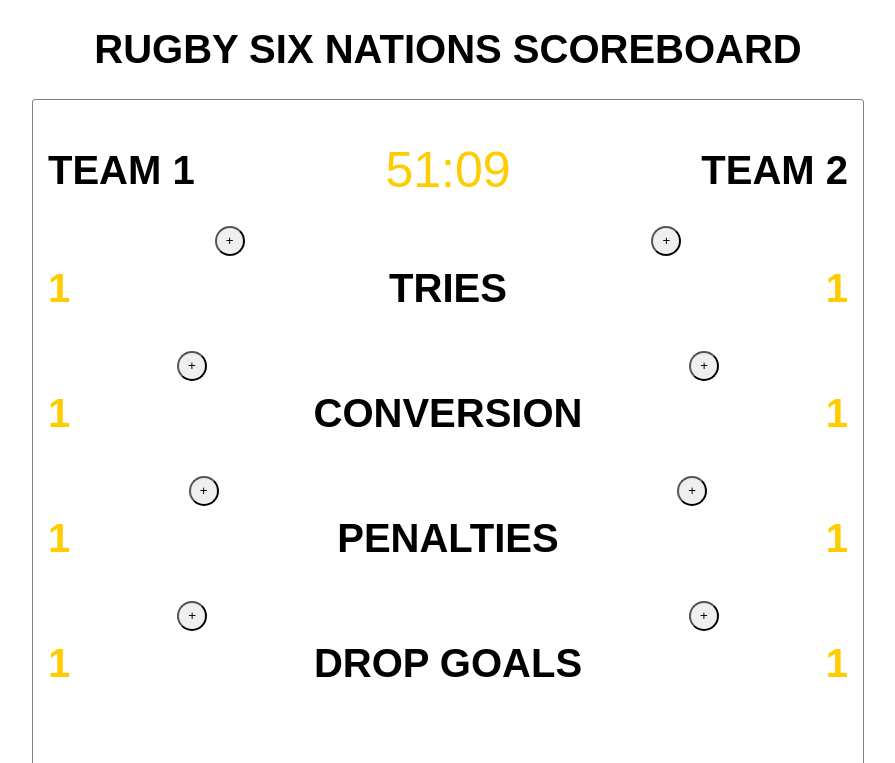
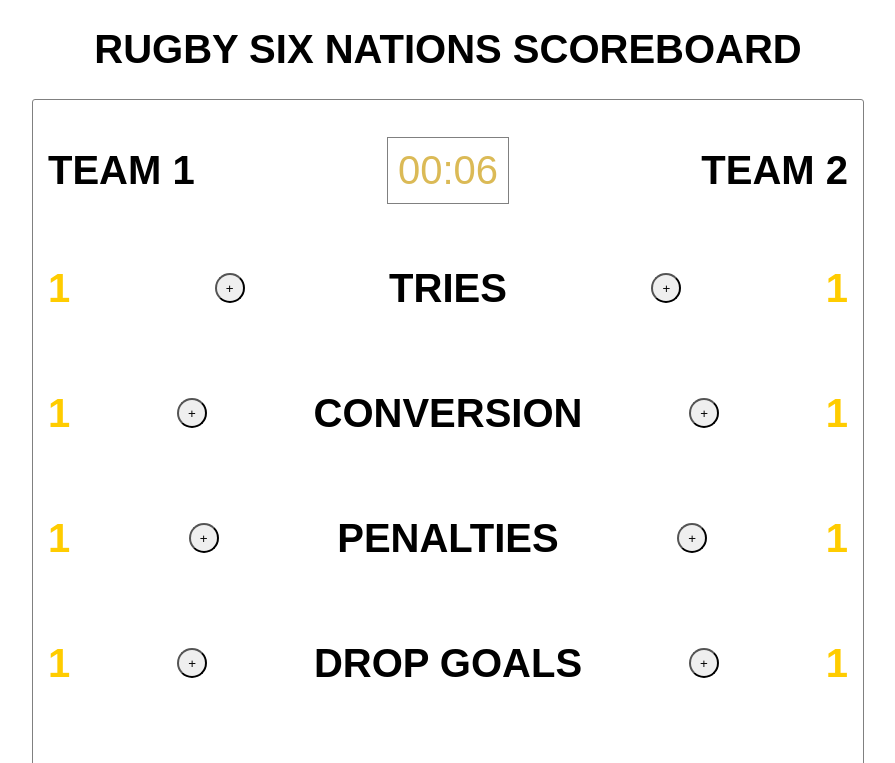
Before and after one commit to mealouise/games, a plain HTML site: page Rugby scoreboard/index.html in a window 1280 px wide. Both pictures are taken after a click on the button "START!". Shown: the top 763 px of the page, without its empty margins (192-1087 px from the left). Drawn offline with Linux system fonts and the light colour scheme.

Commit message:
timer fixed

```diff
--- a/Rugby scoreboard/index.html
+++ b/Rugby scoreboard/index.html
@@ -17,40 +17,40 @@
 
     <div class="board" id="scoreBoard">
         <div class="boardTemplate">
-        <div class="row1">
+        <div class="row">
             <h2 class="team1">TEAM 1</h2>
             <div id="timer"></div>
             <h2 class="team2">TEAM 2</h2>
         </div>
-    <div class="row2">
+    <div class="row">
         <h3 class="count" id="tryCountTeam1">1</h3>
         <button class="plusButton" id="try1">+</button>
         <p>TRIES</p>
         <button class="plusButton" id="try2">+</button>
         <h3 class="count" id="tryCountTeam2">1</h3>
     </div>
-    <div class="row3">
+    <div class="row">
         <h3 class="count" id="conversionTeam1">1</h3>
         <button class="plusButton" id="conversion1">+</button>
         <p>CONVERSION</p>
         <button class="plusButton" id="conversion2">+</button>
         <h3 class="count" id="tryConversionTeam2">1</h3>
     </div>
-    <div class="row4">
+    <div class="row">
         <h3 class="count" id="penaltyTeam1">1</h3>
         <button class="plusButton" id="penalty1">+</button>
         <p>PENALTIES</p>
         <button class="plusButton" id="penalty2">+</button>
         <h3 class="count" id="penaltyTeam2">1</h3>
     </div>
-    <div class="row5">
+    <div class="row">
         <h3 class="count" id="dropGoalTeam1">1</h3>
         <button class="plusButton" id="dropgoal1">+</button>
         <p>DROP GOALS</p>
         <button class="plusButton" id="dropgoal2">+</button>
         <h3 class="count" id="dropGoalTeam2">1</h3>
     </div>
-    <div class="row6">
+    <div class="row">
         <h3 id="team1TotalScore">1</h3>
         <p>TOTAL</p>
         <h3 id="team2TotalScore">1</h3>
--- a/Rugby scoreboard/index.js
+++ b/Rugby scoreboard/index.js
@@ -55,21 +55,24 @@ let conversionCount2 = 0;
 let penaltyCount2 = 0;
 let dropGoalCount2 = 0;
 
+let minutes = 0;
+let seconds = 0;
 
 
-// const hours = Math.floor((distance % (1000 * 60 * 60 * 24)) / (1000 * 60 * 60));
-// const minutes = Math.floor((distance % (1000 * 60 * 60)) / (1000 * 60));
-// const seconds = Math.floor((distance % (1000 * 60)) / 1000);
+const startScoreboard = () => {
 
-const showTime = () => {
-    let date = new Date();
-    let m = date.getMinutes(); //0-59
-    let s = date.getSeconds(); //0-59
+    seconds++;
+    if ( seconds === 60) {
+        seconds = 0;
+        minutes++;
+    }
 
-    m = (m < 10) ? "0" + m : m;
-    s = (s < 10) ? "0" + s : s;
+    let displayMinutes = minutes < 10 ? `0${minutes}` : minutes;
+    let displaySeconds = seconds < 10 ? `0${seconds}` : seconds;
 
-    if (m == 43) {
+    timer.textContent = displayMinutes + ":" + displaySeconds;
+
+    if ( minutes === 1) {
         tryButton1.disabled = true;
         conversionButton1.disabled = true;
         penaltyButton1.disabled = true;
@@ -78,41 +81,18 @@ const showTime = () => {
         conversionButton2.disabled = true;
         penaltyButton2.disabled = true;
         dropGoalButton2.disabled = true;
-        return
+        return;
     }
 
-    let time = m + ":" + s;
-    document.getElementById("timer").innerText = time;
-    document.getElementById("timer").textContent = time;
 
-    setTimeout(showTime, 1000);
+    setTimeout(startScoreboard, 500);
 }
-
-
-// const startScoreboard = () => {
-//     clock++;
-//     console.log('clock', clock);
-//     timer.textContent = clock;
-//     // timer.textContent = hours + "h " + minutes + "m " + seconds + "s ";
-//     if (clock === 10) {
-//         tryButton1.disabled = true;
-//         conversionButton1.disabled = true;
-//         penaltyButton1.disabled = true;
-//         dropGoalButton1.disabled = true;
-//         tryButton2.disabled = true;
-//         conversionButton2.disabled = true;
-//         penaltyButton2.disabled = true;
-//         dropGoalButton2.disabled = true;
-//         return;
-//     }
-//     setTimeout(startScoreboard, 1000);
-// }
 
 startButton.addEventListener("click", () => {
     startScreen.style.display = "none";
     scoreBoard.style.display = "flex";
-    // startScoreboard();
-    showTime();
+    startScoreboard();
+
 })
 
 const reset = () => {
--- a/Rugby scoreboard/style.css
+++ b/Rugby scoreboard/style.css
@@ -27,40 +27,18 @@
 }
 
 #startScreen {
-
+    display: flex;
+    align-items: center;
+    justify-content: center;
 }
 
-.row1{
+.row{
     display: flex;
     justify-content: space-between;
     align-items: center;
     font-size:20px;
 }
 
-.row2 {
-    display: flex;
-    justify-content: space-between;
-}
-
-.row3 {
-    display: flex;
-    justify-content: space-between;
-}
-
-.row4 {
-    display: flex;
-    justify-content: space-between;
-}
-
-.row5 {
-    display: flex;
-    justify-content: space-between;
-}
-
-.row6 {
-    display: flex;
-    justify-content: space-between;
-}
 
 .boardTemplate {
     text-align: center;
@@ -155,7 +133,7 @@ p {
     /* display: flex;
     align-items: center;
     justify-content: center;
-    flex-direction:column;
+    flex-direction:column;*/
 }
 
 #timer {
```
